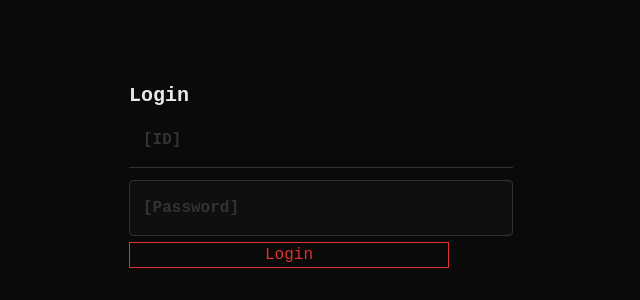
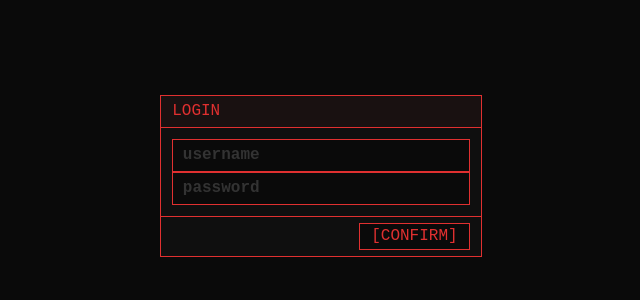
Before and after one commit to dosyaburi19/MUKADE-UI, a SvelteKit app: page /login in a window 1280 px wide. Shown: the part 224-524 px from the top of the page, without its empty margins (319-959 px from the left). Built offline with nearby package versions, Linux system fonts and the light colour scheme.

Commit message:
refactor:README.md & Container component

```diff
--- a/src/lib/widget/layout/Container.svelte
+++ b/src/lib/widget/layout/Container.svelte
@@ -17,6 +17,7 @@
 	.container {
 		width: 100%;
 		padding-inline: 1rem;
+		box-sizing: border-box;
 		margin: 0 auto;
 	}
 </style>
--- a/src/routes/login/+page.svelte
+++ b/src/routes/login/+page.svelte
@@ -1,4 +1,4 @@
-<script lang="ts">
+<!-- <script lang="ts">
 	import { Button, Container, Text } from '$lib/index.ts';
 	import TextField from '$lib/widget/input/TextField/TextField.svelte';
 
@@ -22,7 +22,7 @@
 			<TextField variant="filled" label="ID" />
 			<TextField variant="outlined" label="Password" type="password" />
 		</div>
-		<Button style="width: 20rem;">Login</Button>
+		<Button>Login</Button>
 	</Container>
 </div>
 
@@ -35,4 +35,23 @@
 		width: 100%;
 		height: 100%;
 	}
-</style>
+</style> -->
+
+<script>
+	import { Button, Container, Input, Panel } from '$lib/index.ts';
+</script>
+
+<Container style="display:flex; justify-content:center; align-items:center; height: 100%;">
+	<Panel size="20rem">
+		{#snippet header()}
+			<span>LOGIN</span>
+		{/snippet}
+
+		<Input style="width: 100%" placeholder="username" />
+		<Input style="width: 100%" placeholder="password" />
+
+		{#snippet footer()}
+			<Button variant="primary">[CONFIRM]</Button>
+		{/snippet}
+	</Panel>
+</Container>
```
Also changed, not shown: src/routes/+page.svelte (+19 -19 lines), 2 other files (tests, documents, lock files or other folders).
